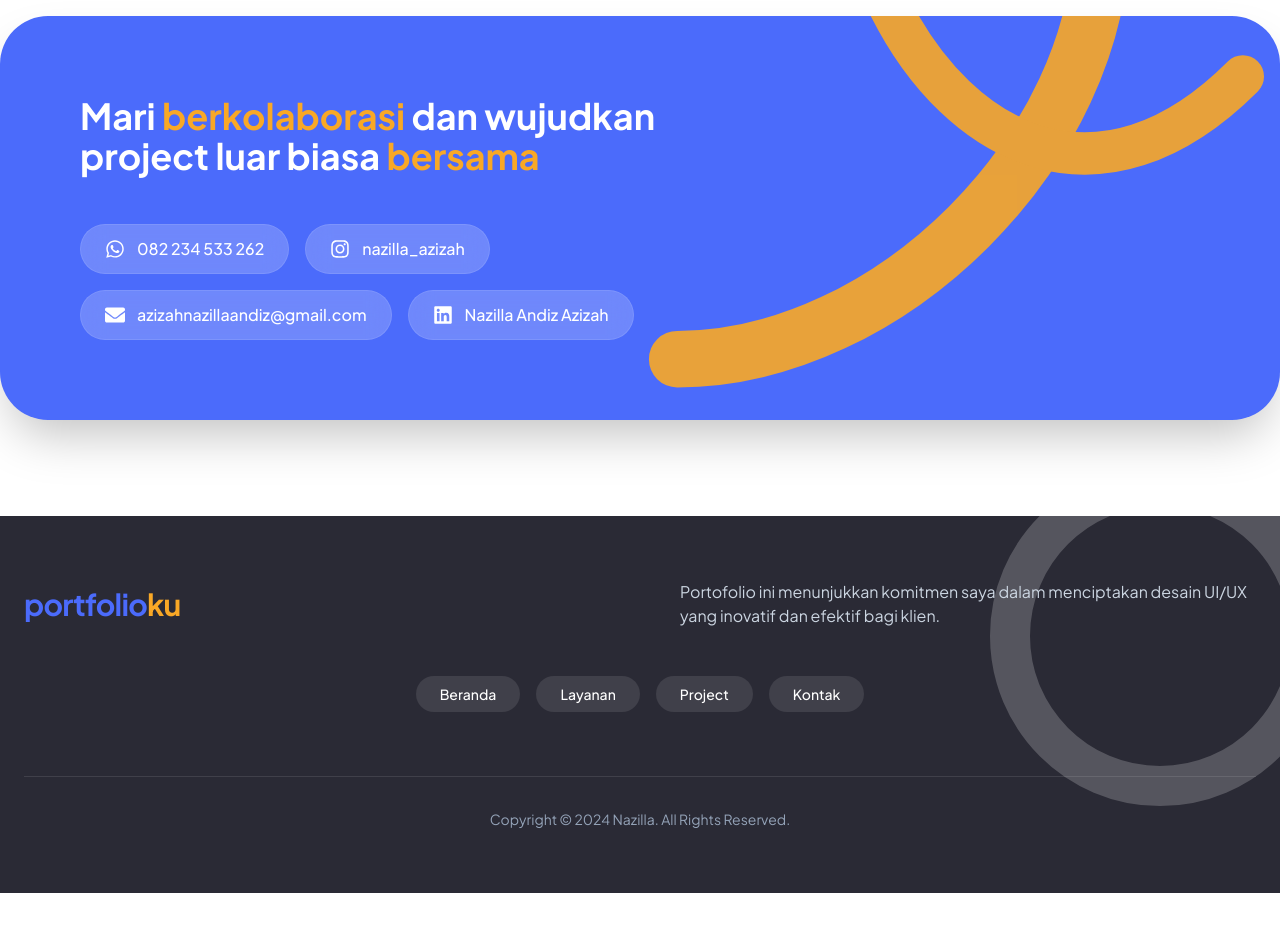
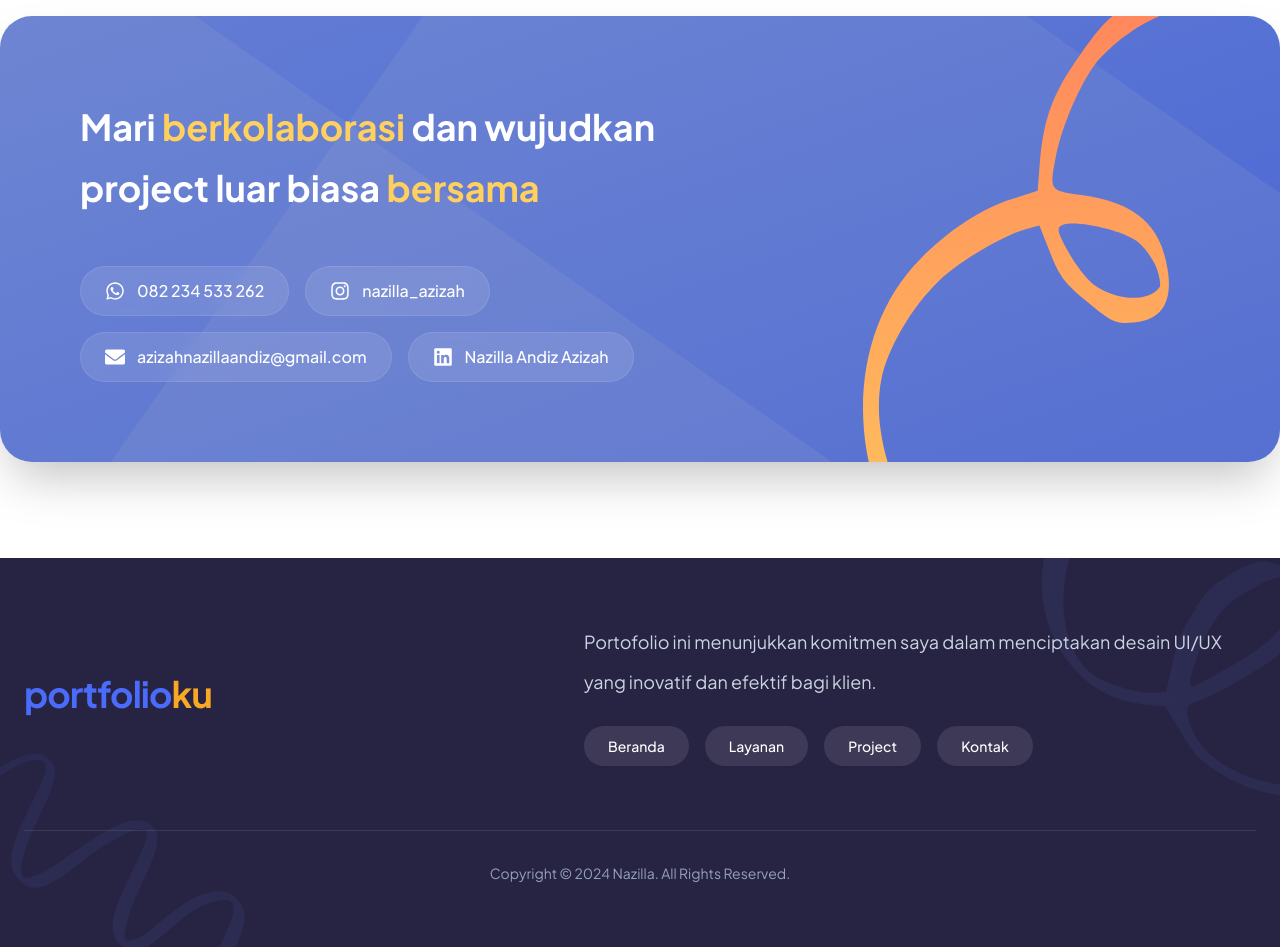
Before and after one commit to EnvRfli/Nay_Portfolio, a React (Vite) app: page / in a window 1280 px wide. Shown: the part 2620-3567 px from the top of the page. Before the commit the page ends 3513 px from the top, so only its background shows below. Built offline with nearby package versions, Linux system fonts and the light colour scheme; no server answers; the database is empty.

Commit message:
feat: add Footer, Contact section, and ProjectCard components with admin management features

```diff
--- a/src/components/layout/Footer.tsx
+++ b/src/components/layout/Footer.tsx
@@ -1,29 +1,37 @@
+import ArrowTopRight from "../../assets/arrow_footer_top_right.svg"
+import ArrowBottomLeft from "../../assets/arrow_footer_bottom_left.svg"
+
 export function Footer() {
   return (
-    <footer className="bg-dark-navy text-white relative overflow-hidden py-16">
+    <footer className="bg-[#272343] text-white relative overflow-hidden py-16">
       {/* Decorative background swirly lines */}
-      <div className="absolute top-0 right-0 -mr-20 -mt-20 opacity-20 pointer-events-none">
-        <svg width="400" height="400" viewBox="0 0 400 400" fill="none" xmlns="http://www.w3.org/2000/svg">
-          <path d="M50 200C50 117.157 117.157 50 200 50C282.843 50 350 117.157 350 200C350 282.843 282.843 350 200 350C117.157 350 50 282.843 50 200Z" stroke="white" strokeWidth="40"/>
-        </svg>
+      <div className="absolute top-0 right-0 pointer-events-none z-0">
+        <img src={ArrowTopRight} alt="" className="w-64 md:w-80 lg:w-[250px] object-cover" />
+      </div>
+      <div className="absolute bottom-0 left-0 pointer-events-none z-0">
+        <img src={ArrowBottomLeft} alt="" className="w-64 md:w-80 lg:w-[250px] object-cover" />
       </div>
 
-      <div className="container mx-auto px-6 max-w-7xl relative z-10 flex flex-col md:flex-row items-center justify-between gap-8 mb-12">
-        <div className="text-3xl font-bold tracking-tight">
+      <div className="container mx-auto px-6 max-w-7xl relative z-10 flex flex-col md:flex-row items-center justify-between gap- mb-16">
+        {/* Left: Logo */}
+        <div className="text-3xl md:text-4xl font-bold tracking-tight">
           <span className="text-primary-blue">portfolio</span>
           <span className="text-accent-orange">ku</span>
         </div>
 
-        <div className="flex-1 max-w-xl text-center md:text-left text-slate-300">
-          Portofolio ini menunjukkan komitmen saya dalam menciptakan desain UI/UX yang inovatif dan efektif bagi klien.
+        {/* Right: Text and Pills */}
+        <div className="flex flex-col gap-6 max-w-2xl text-center md:text-left">
+          <p className="text-slate-300 text-lg leading-10">
+            Portofolio ini menunjukkan komitmen saya dalam menciptakan desain UI/UX yang inovatif dan efektif bagi klien.
+          </p>
+
+          <div className="flex flex-wrap justify-center md:justify-start gap-4">
+            <a href="#beranda" className="px-6 py-2.5 rounded-full bg-white/10 hover:bg-white/20 transition-colors text-sm font-medium">Beranda</a>
+            <a href="#layanan" className="px-6 py-2.5 rounded-full bg-white/10 hover:bg-white/20 transition-colors text-sm font-medium">Layanan</a>
+            <a href="#project" className="px-6 py-2.5 rounded-full bg-white/10 hover:bg-white/20 transition-colors text-sm font-medium">Project</a>
+            <a href="#kontak" className="px-6 py-2.5 rounded-full bg-white/10 hover:bg-white/20 transition-colors text-sm font-medium">Kontak</a>
+          </div>
         </div>
-      </div>
-
-      <div className="container mx-auto px-6 max-w-7xl flex flex-wrap justify-center gap-4 mb-16 relative z-10">
-        <a href="#beranda" className="px-6 py-2 rounded-full bg-white/10 hover:bg-white/20 transition-colors text-sm font-medium">Beranda</a>
-        <a href="#layanan" className="px-6 py-2 rounded-full bg-white/10 hover:bg-white/20 transition-colors text-sm font-medium">Layanan</a>
-        <a href="#project" className="px-6 py-2 rounded-full bg-white/10 hover:bg-white/20 transition-colors text-sm font-medium">Project</a>
-        <a href="#kontak" className="px-6 py-2 rounded-full bg-white/10 hover:bg-white/20 transition-colors text-sm font-medium">Kontak</a>
       </div>
 
       <div className="container mx-auto px-6 max-w-7xl relative z-10">
--- a/src/features/contact/Contact.tsx
+++ b/src/features/contact/Contact.tsx
@@ -1,63 +1,48 @@
 import { FaWhatsapp, FaInstagram, FaEnvelope, FaLinkedin } from "react-icons/fa"
+import ArrowContact from "../../assets/arrow_contact.svg"
 
 export function Contact() {
   return (
     <section id="kontak" className="py-24 bg-white relative">
       <div className="container mx-auto">
-        <div className="bg-primary-blue rounded-[3rem] p-12 md:p-20 relative overflow-hidden shadow-2xl">
-          {/* Background Decorative Orange Swirl */}
-          <div className="absolute right-0 top-0 h-full w-1/2 pointer-events-none overflow-hidden">
-            <svg
-              className="absolute right-[-20%] top-[-20%] w-[140%] h-[140%] text-accent-orange opacity-90"
-              viewBox="0 0 400 400"
-              fill="none"
-              xmlns="http://www.w3.org/2000/svg"
-            >
-              <path
-                d="M300 0C300 150 150 300 0 300"
-                stroke="currentColor"
-                strokeWidth="40"
-                strokeLinecap="round"
-              />
-              <path
-                d="M400 100C300 200 200 150 150 50"
-                stroke="currentColor"
-                strokeWidth="30"
-                strokeLinecap="round"
-              />
-            </svg>
+        <div className="bg-gradient-to-br from-[#647ED4] to-[#4966D4] rounded-[2rem] p-12 md:p-20 relative overflow-hidden shadow-2xl">
+          {/* Geometric Background Shapes */}
+          <div className="absolute inset-0 pointer-events-none z-0">
+            <div className="absolute top-[60%] -right-[10%] w-[75%] h-[250%] bg-[#C4C4C4] opacity-10 rotate-[35deg] origin-top-right transform transition-transform duration-1000" />
+            <div className="absolute top-[100%] -right-[-35%] w-[200%] h-[250%] bg-[#C4C4C4] opacity-10 rotate-[35deg] origin-top-right transform transition-transform duration-1000" />
+            <img src={ArrowContact} alt="" className="absolute right-[3%] h-[120%] w-auto object-contain" />
           </div>
 
           <div className="relative z-10 max-w-2xl">
-            <h2 className="text-2xl md:text-3xl lg:text-4xl font-bold text-white leading-tight mb-12">
-              Mari <span className="text-accent-orange">berkolaborasi</span> dan wujudkan project luar biasa <span className="text-accent-orange">bersama</span>
+            <h2 className="text-2xl md:text-3xl lg:text-4xl font-bold text-white mb-12" style={{ lineHeight: 1.7 }}>
+              Mari <span className="bg-gradient-to-b from-[#FFD05D] to-[#FFD05D] bg-clip-text text-transparent">berkolaborasi</span> dan wujudkan project luar biasa <span className="bg-gradient-to-r from-[#FFD05D] to-[#FFD05D] bg-clip-text text-transparent">bersama</span>
             </h2>
 
             <div className="flex flex-wrap gap-4">
               <a
                 href="#"
-                className="inline-flex items-center gap-3 bg-white/20 hover:bg-white/30 backdrop-blur-md text-white px-6 py-3 rounded-full transition-colors font-medium border border-white/10"
+                className="inline-flex items-center gap-3 bg-white/10 hover:bg-white/20 backdrop-blur-md text-white px-6 py-3 rounded-full transition-colors font-medium border border-white/10"
               >
                 <FaWhatsapp className="w-5 h-5" />
                 082 234 533 262
               </a>
               <a
                 href="#"
-                className="inline-flex items-center gap-3 bg-white/20 hover:bg-white/30 backdrop-blur-md text-white px-6 py-3 rounded-full transition-colors font-medium border border-white/10"
+                className="inline-flex items-center gap-3 bg-white/10 hover:bg-white/20 backdrop-blur-md text-white px-6 py-3 rounded-full transition-colors font-medium border border-white/10"
               >
                 <FaInstagram className="w-5 h-5" />
                 nazilla_azizah
               </a>
               <a
                 href="#"
-                className="inline-flex items-center gap-3 bg-white/20 hover:bg-white/30 backdrop-blur-md text-white px-6 py-3 rounded-full transition-colors font-medium border border-white/10"
+                className="inline-flex items-center gap-3 bg-white/10 hover:bg-white/20 backdrop-blur-md text-white px-6 py-3 rounded-full transition-colors font-medium border border-white/10"
               >
                 <FaEnvelope className="w-5 h-5" />
                 azizahnazillaandiz@gmail.com
               </a>
               <a
                 href="#"
-                className="inline-flex items-center gap-3 bg-white/20 hover:bg-white/30 backdrop-blur-md text-white px-6 py-3 rounded-full transition-colors font-medium border border-white/10"
+                className="inline-flex items-center gap-3 bg-white/10 hover:bg-white/20 backdrop-blur-md text-white px-6 py-3 rounded-full transition-colors font-medium border border-white/10"
               >
                 <FaLinkedin className="w-5 h-5" />
                 Nazilla Andiz Azizah
--- a/src/features/projects/ProjectCard.tsx
+++ b/src/features/projects/ProjectCard.tsx
@@ -69,7 +69,7 @@ export function ProjectCard({ project, isAdmin = false }: ProjectCardProps) {
             <p className="text-xs font-semibold text-amber-500 uppercase tracking-wider mb-4">
               {project.company_name}
             </p>
-            <p className="text-slate-300 line-clamp-4 text-sm mb-6 flex-1 leading-relaxed">{project.description}</p>
+            <p className="text-slate-300 line-clamp-4 text-sm mb-6 leading-relaxed">{project.description}</p>
 
             <div className="mt-auto">
               <div className="w-10 h-10 rounded-full border border-white/20 flex items-center justify-center text-white hover:bg-white hover:text-[#26263B] transition-colors">
```
